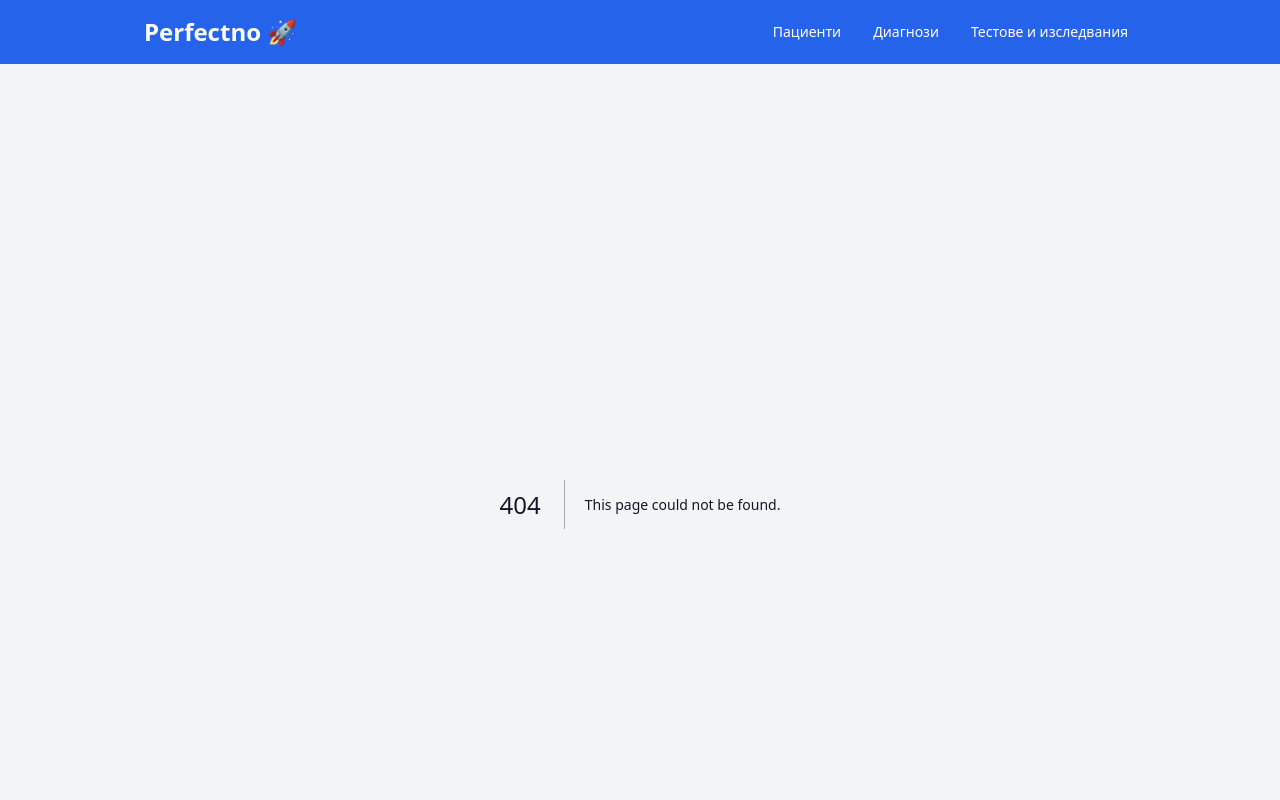
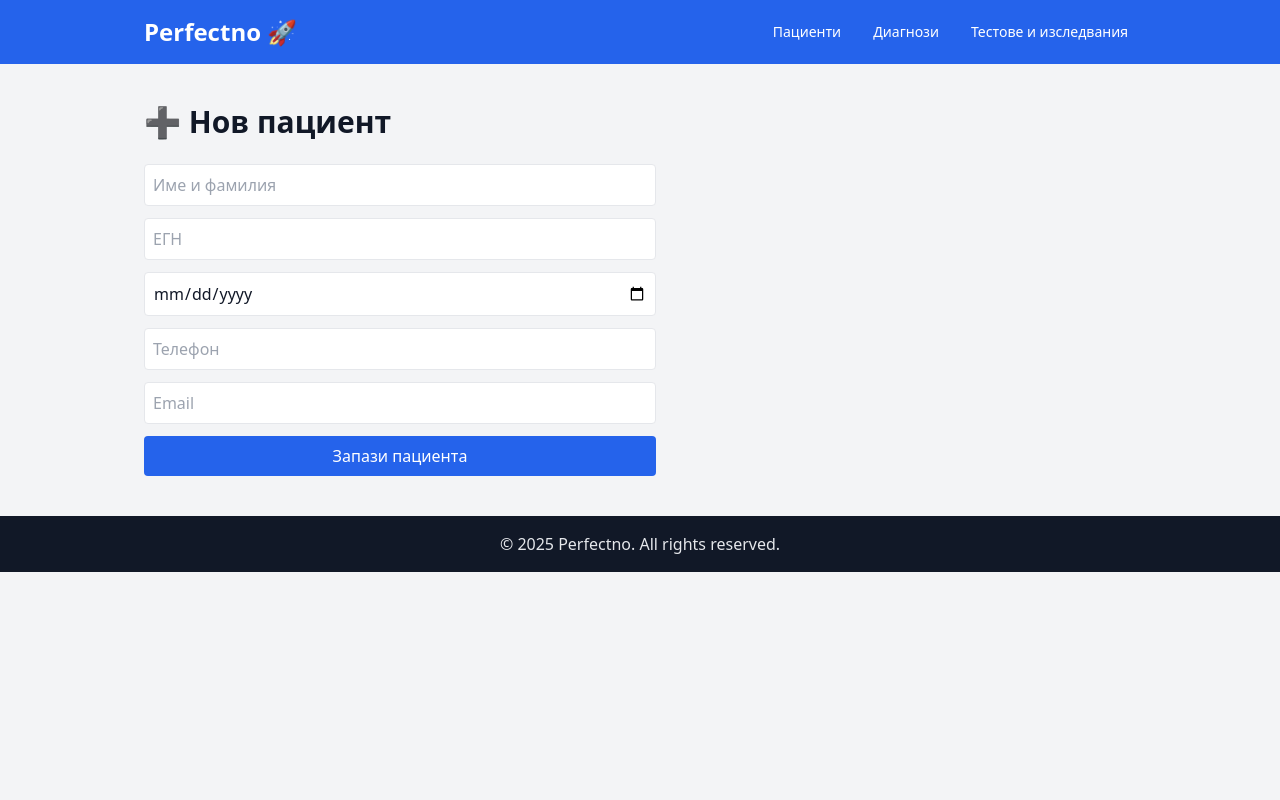
Before and after one commit to 230631040-maker/drkostadinov, a Next.js app: page /patients/new in a window 1280 px wide. Before the commit this address had no page. Shown: the top 800 px of the page. Built offline with nearby package versions, Linux system fonts and the light colour scheme.

Commit message:
Create page.js

```diff
--- /dev/null
+++ b/app/patients/new/page.js
@@ -0,0 +1,65 @@
+"use client";
+import { useState } from "react";
+import { useRouter } from "next/navigation";
+
+export default function NewPatient() {
+  const router = useRouter();
+  const [form, setForm] = useState({
+    name: "",
+    egn: "",
+    birth: "",
+    phone: "",
+    email: "",
+  });
+
+  function handleSubmit(e) {
+    e.preventDefault();
+    console.log("Patient saved:", form);
+    // по-късно ще запишем в база (Supabase)
+    alert("Пациентът е добавен успешно!");
+    router.push("/patients");
+  }
+
+  return (
+    <section className="grid gap-6 max-w-lg">
+      <h2 className="text-3xl font-bold">➕ Нов пациент</h2>
+
+      <form onSubmit={handleSubmit} className="grid gap-3">
+        <input
+          className="border rounded p-2"
+          placeholder="Име и фамилия"
+          value={form.name}
+          onChange={(e) => setForm({ ...form, name: e.target.value })}
+        />
+        <input
+          className="border rounded p-2"
+          placeholder="ЕГН"
+          value={form.egn}
+          onChange={(e) => setForm({ ...form, egn: e.target.value })}
+        />
+        <input
+          type="date"
+          className="border rounded p-2"
+          value={form.birth}
+          onChange={(e) => setForm({ ...form, birth: e.target.value })}
+        />
+        <input
+          className="border rounded p-2"
+          placeholder="Телефон"
+          value={form.phone}
+          onChange={(e) => setForm({ ...form, phone: e.target.value })}
+        />
+        <input
+          type="email"
+          className="border rounded p-2"
+          placeholder="Email"
+          value={form.email}
+          onChange={(e) => setForm({ ...form, email: e.target.value })}
+        />
+        <button className="bg-blue-600 text-white px-4 py-2 rounded">
+          Запази пациента
+        </button>
+      </form>
+    </section>
+  );
+}
```
